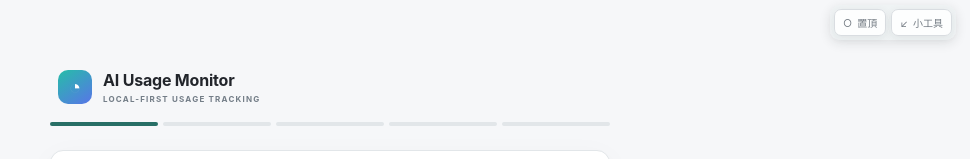
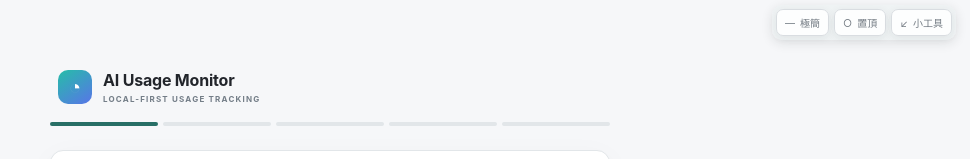
Before and after one commit to ryanhsuyo/ai-usage-monitor, a React (Vite) app: page / in a window 1280 px wide. Shown: the top 159 px of the page, without its empty margins (310-1280 px from the left). Built offline with nearby package versions, Linux system fonts and the light colour scheme.

Commit message:
feat: add direct compact widget toggle

```diff
--- a/src/ui/App.tsx
+++ b/src/ui/App.tsx
@@ -223,6 +223,14 @@ function WindowControls() {
   }
 
   function toggleStrip() {
+    if (!widgetMode) {
+      setWidgetMode(true);
+      setStripMode(true);
+      localStorage.setItem(WIDGET_MODE_KEY, "true");
+      localStorage.setItem(STRIP_MODE_KEY, "true");
+      void applyWindow(true, alwaysOnTop, true);
+      return;
+    }
     const next = !stripMode;
     setStripMode(next);
     localStorage.setItem(STRIP_MODE_KEY, String(next));
@@ -247,7 +255,7 @@ function WindowControls() {
   return (
     <><div className="window-drag-handle" data-tauri-drag-region aria-hidden onMouseDown={startDragging} />
     <div className="window-controls" aria-label="視窗控制">
-      {widgetMode && <button type="button" className={stripMode ? "on" : ""} onClick={toggleStrip} title={stripMode ? "展開小工具" : "縮成極簡條"} aria-pressed={stripMode}>—<span>極簡</span></button>}
+      <button type="button" className={stripMode ? "on" : ""} onClick={toggleStrip} title={stripMode ? "展開成小工具" : "縮到最小極簡條"} aria-pressed={stripMode}>—<span>{stripMode ? "小工具" : "極簡"}</span></button>
       <button type="button" className={alwaysOnTop ? "on" : ""} onClick={togglePinned} title={alwaysOnTop ? "取消置頂" : "永遠置頂"} aria-pressed={alwaysOnTop}>
         {alwaysOnTop ? "●" : "○"}<span>置頂</span>
       </button>
```
Also changed, not shown: 2 other files (tests, documents, lock files or other folders).
